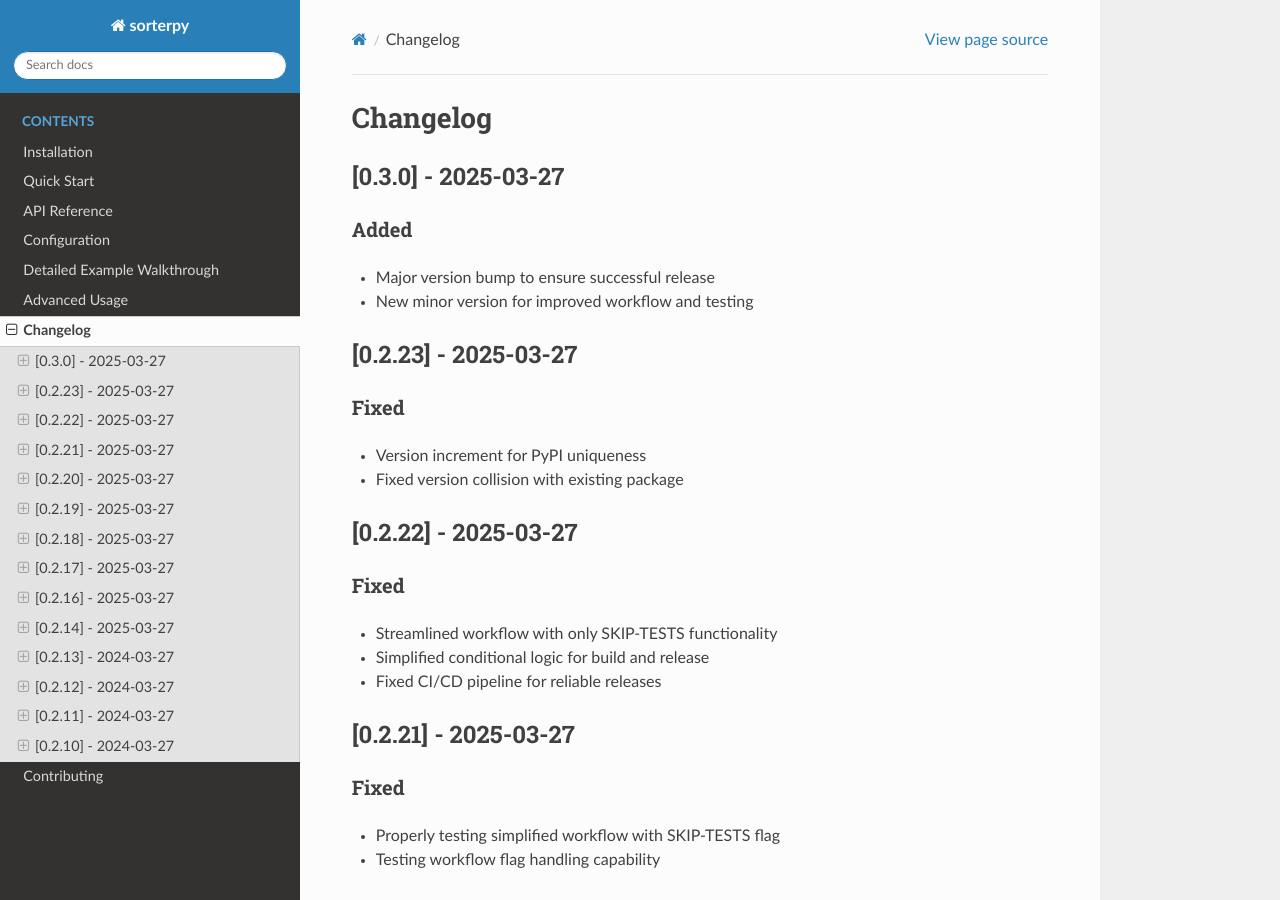
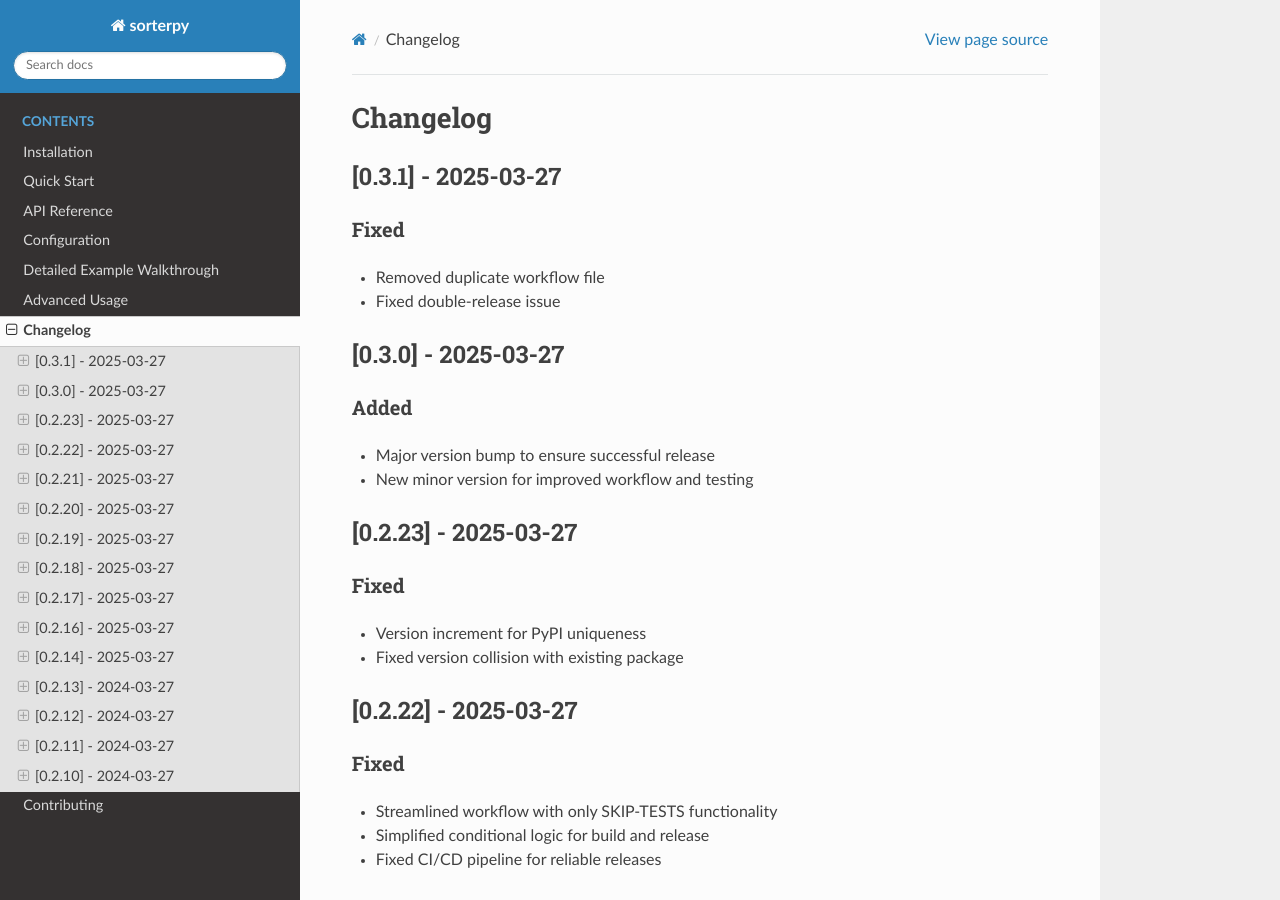
Before and after one commit to sorterisntonline/sorterpy, a Sphinx documentation site: the page built from docs/changelog.md, in a window 1280 px wide and 900 px high. Built offline with Sphinx 7.4.7 and the Read the Docs theme 3.1.0, drawn with Linux system fonts in a browser that asks for light colours.

Commit message:
fix: remove duplicate workflow [SKIP-TESTS]

```diff
--- a/docs/changelog.md
+++ b/docs/changelog.md
@@ -1,4 +1,10 @@
 # Changelog
+
+## [0.3.1] - 2025-03-27
+
+### Fixed
+- Removed duplicate workflow file
+- Fixed double-release issue
 
 ## [0.3.0] - 2025-03-27
 
--- a/pyproject.toml
+++ b/pyproject.toml
@@ -4,7 +4,7 @@ build-backend = "setuptools.build_meta"
 
 [project]
 name = "sorterpy"
-version = "0.3.0"
+version = "0.3.1"
 description = "the official Python SDK for sorter.social's seamless data labeling solutions for any AI/ML workflow."
 readme = "README.md"
 authors = [
```
Also changed, not shown: 1 other file.
